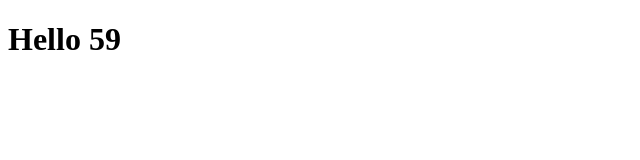
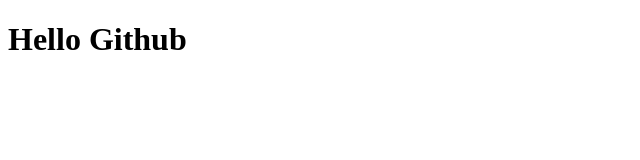
Before and after one commit to ikhlas-webdev/php-laravel-course, a plain HTML site: page Part-01/demo-code/index.html in a window 1280 px wide. Shown: the whole page, without its empty margins (0-640 px from the left). Drawn offline with Linux system fonts and the light colour scheme.

Commit message:
Add files via upload

```diff
--- a/Part-01/demo-code/index.html
+++ b/Part-01/demo-code/index.html
@@ -6,6 +6,6 @@
         <title>Class 59 demo</title>
     </head>
     <body>
-        <h1>Hello 59</h1>
+        <h1>Hello Github</h1>
     </body>
 </html>
```
